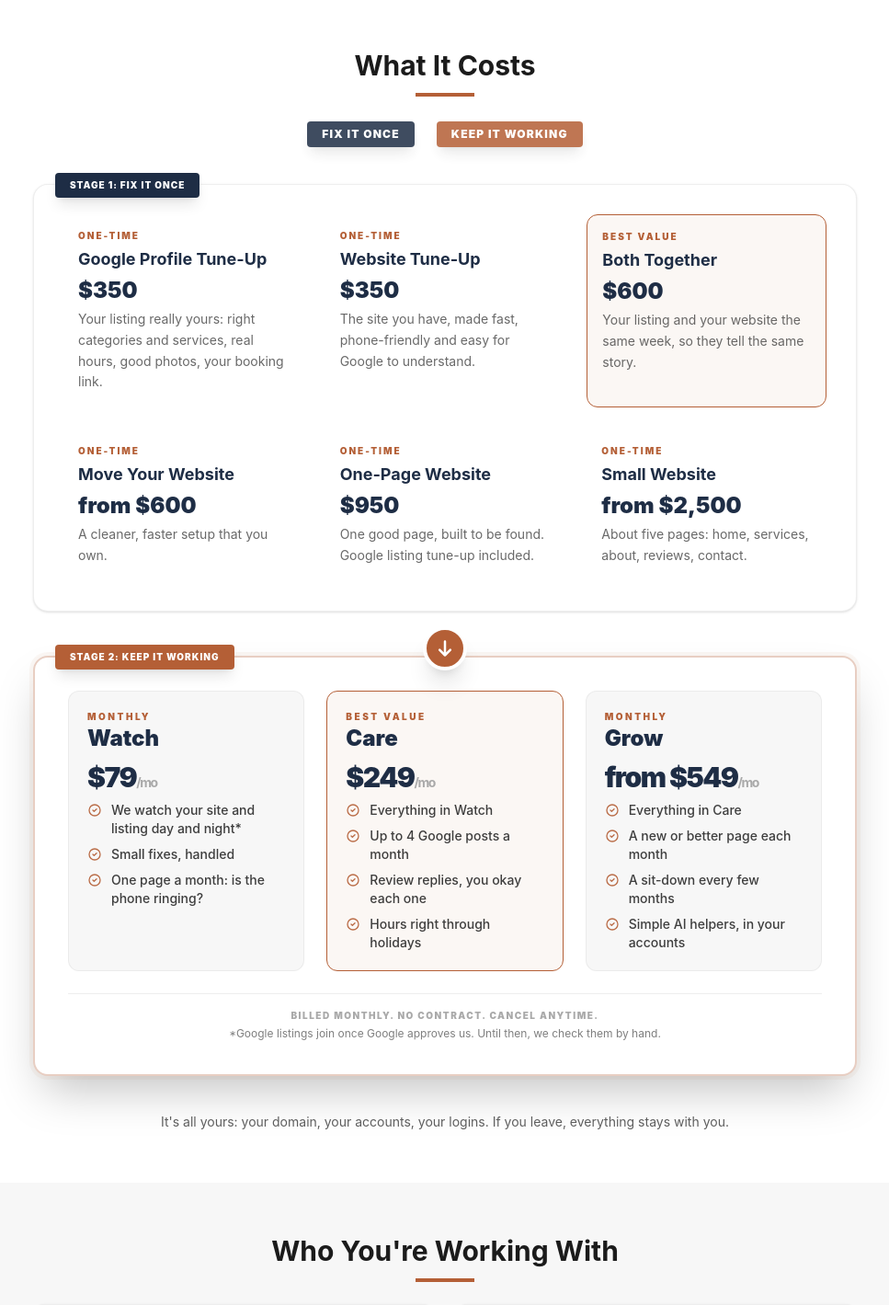
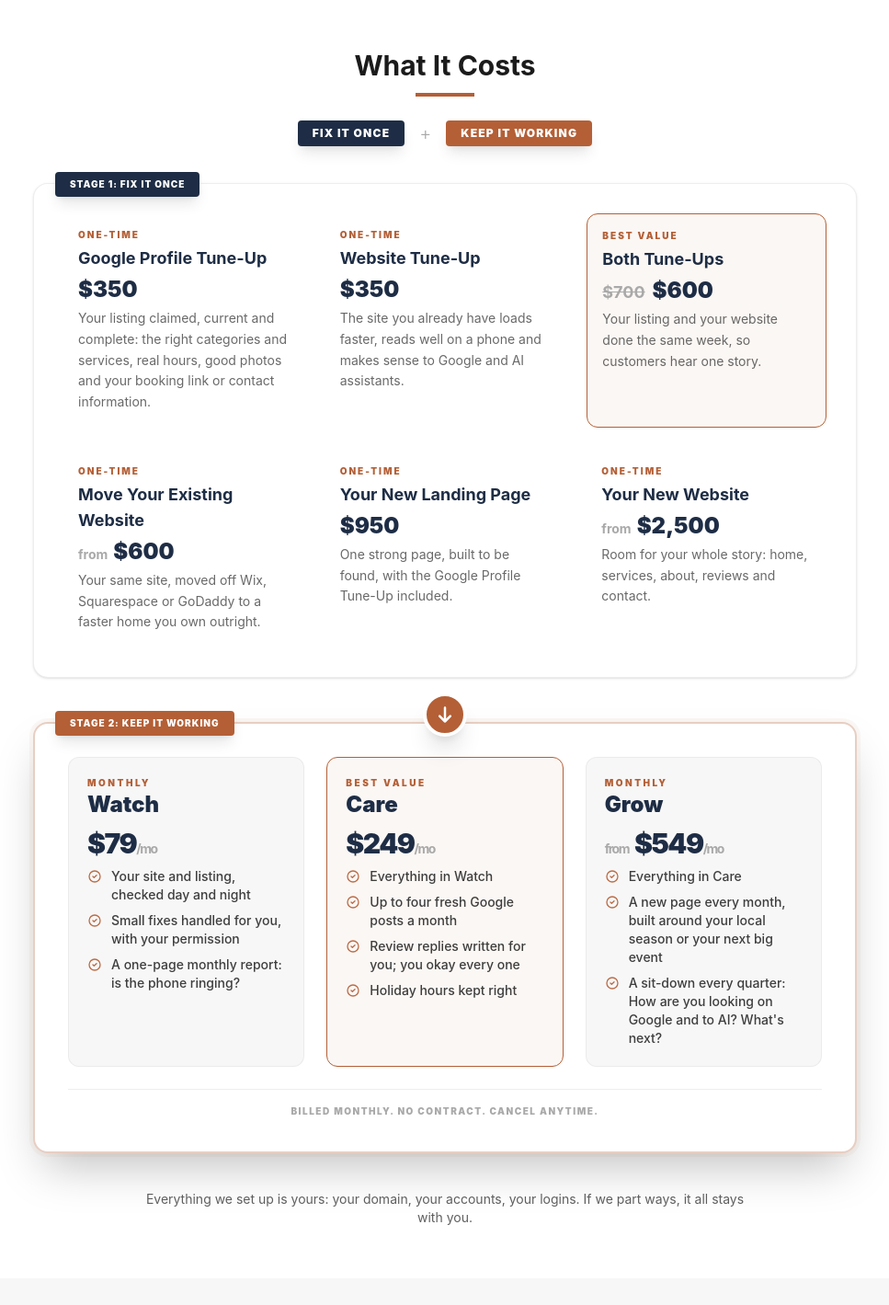
Before and after one commit to mtg-ohio/miles-to-go-site, a React (Vite) app: page / in a window 1280 px wide. Shown: the part 2480-3899 px from the top of the page at 92% size, without its empty margins (156-1123 px from the left). Built offline with nearby package versions, Linux system fonts and the light colour scheme.

Commit message:
Wording pass checkpoint: Grow plan, pricing cards, checkup cards

```diff
--- a/src/components/BaselineSection.tsx
+++ b/src/components/BaselineSection.tsx
@@ -31,7 +31,7 @@ const BaselineSection: React.FC = () => {
           <MetricTile
             category="Your Website"
             title="Closing the Deal"
-            description="Does it load super fast? Does it work on a phone? And do you make it easy for people to contact you?"
+            description="Does it load lightning fast? Does it work on a phone? Can people reach you with just one tap?"
           />
         </div>
 
--- a/src/components/PricingSection.tsx
+++ b/src/components/PricingSection.tsx
@@ -3,39 +3,46 @@ import SectionWrapper from './SectionWrapper';
 import { CheckCircleIcon } from './Icon';
 
 const ONE_TIME = [
-  { name: 'Google Profile Tune-Up', price: '$350', text: 'Your listing really yours: right categories and services, real hours, good photos, your booking link.' },
-  { name: 'Website Tune-Up', price: '$350', text: 'The site you have, made fast, phone-friendly and easy for Google to understand.' },
-  { name: 'Both Together', price: '$600', text: 'Your listing and your website the same week, so they tell the same story.', best: true },
-  { name: 'Move Your Website', price: 'from $600', text: 'A cleaner, faster setup that you own.' },
-  { name: 'One-Page Website', price: '$950', text: 'One good page, built to be found. Google listing tune-up included.' },
-  { name: 'Small Website', price: 'from $2,500', text: 'About five pages: home, services, about, reviews, contact.' },
+  { name: 'Google Profile Tune-Up', price: '$350', text: 'Your listing claimed, current and complete: the right categories and services, real hours, good photos and your booking link or contact information.' },
+  { name: 'Website Tune-Up', price: '$350', text: 'The site you already have loads faster, reads well on a phone and makes sense to Google and AI assistants.' },
+  { name: 'Both Tune-Ups', price: '$600', was: '$700', text: 'Your listing and your website done the same week, so customers hear one story.', best: true },
+  { name: 'Move Your Existing Website', price: 'from $600', text: 'Your same site, moved off Wix, Squarespace or GoDaddy to a faster home you own outright.' },
+  { name: 'Your New Landing Page', price: '$950', text: 'One strong page, built to be found, with the Google Profile Tune-Up included.' },
+  { name: 'Your New Website', price: 'from $2,500', text: 'Room for your whole story: home, services, about, reviews and contact.' },
 ];
 
 const MONTHLY = [
   {
     name: 'Watch',
     price: '$79',
-    items: ['We watch your site and listing day and night*', 'Small fixes, handled', 'One page a month: is the phone ringing?'],
+    items: ['Your site and listing, checked day and night', 'Small fixes handled for you, with your permission', 'A one-page monthly report: is the phone ringing?'],
   },
   {
     name: 'Care',
     price: '$249',
     best: true,
-    items: ['Everything in Watch', 'Up to 4 Google posts a month', 'Review replies, you okay each one', 'Hours right through holidays'],
+    items: ['Everything in Watch', 'Up to four fresh Google posts a month', 'Review replies written for you; you okay every one', 'Holiday hours kept right'],
   },
   {
     name: 'Grow',
     price: 'from $549',
-    items: ['Everything in Care', 'A new or better page each month', 'A sit-down every few months', 'Simple AI helpers, in your accounts'],
+    items: ['Everything in Care', 'A new page every month, built around your local season or your next big event', "A sit-down every quarter: How are you looking on Google and to AI? What's next?"],
   },
 ];
+
+const Price = ({ value }: { value: string }) =>
+  value.startsWith('from ') ? (
+    <><span className="text-sm font-bold text-mtg-warm-gray mr-1.5">from</span>{value.slice(5)}</>
+  ) : (
+    <>{value}</>
+  );
 
 const PricingSection: React.FC = () => {
   return (
     <SectionWrapper title="What It Costs" className="bg-white">
       <div className="max-w-4xl mx-auto space-y-10">
-        <p className="text-base md:text-lg text-mtg-charcoal opacity-85 leading-relaxed text-center max-w-2xl mx-auto">
-          <span className="inline-flex flex-wrap justify-center gap-4 md:gap-6"><span className="bg-mtg-blue px-4 py-1.5 rounded text-xs font-black uppercase tracking-widest text-white whitespace-nowrap shadow-lg">Fix it once</span><span className="bg-mtg-rust px-4 py-1.5 rounded text-xs font-black uppercase tracking-widest text-white whitespace-nowrap shadow-lg">Keep it working</span></span>
+        <p className="text-base md:text-lg text-center max-w-2xl mx-auto">
+          <span className="inline-flex flex-wrap justify-center items-center gap-3 md:gap-4"><span className="bg-mtg-blue px-4 py-1.5 rounded text-xs font-black uppercase tracking-widest text-white whitespace-nowrap shadow-lg">Fix it once</span><span className="self-center text-mtg-warm-gray text-xl font-light leading-none" aria-hidden="true">+</span><span className="bg-mtg-rust px-4 py-1.5 rounded text-xs font-black uppercase tracking-widest text-white whitespace-nowrap shadow-lg">Keep it working</span></span>
         </p>
 
         {/* STAGE 1: FIX IT ONCE */}
@@ -47,7 +54,7 @@ const PricingSection: React.FC = () => {
                 <div key={s.name} className={`p-4 rounded-xl ${s.best ? 'bg-mtg-rust/5 border border-mtg-rust' : ''}`}>
                   <p className="text-[10px] font-black text-mtg-rust uppercase tracking-[0.2em] mb-1">{s.best ? 'Best Value' : 'One-Time'}</p>
                   <h4 className="text-lg font-bold text-mtg-navy">{s.name}</h4>
-                  <p className="text-2xl font-black text-mtg-navy my-1">{s.price}</p>
+                  <p className="text-2xl font-black text-mtg-navy my-1">{s.was && <s className="text-lg font-bold text-mtg-warm-gray mr-2">{s.was}</s>}<Price value={s.price} /></p>
                   <p className="text-mtg-charcoal opacity-70 text-sm leading-relaxed">{s.text}</p>
                 </div>
               ))}
@@ -75,7 +82,7 @@ const PricingSection: React.FC = () => {
                     <p className="text-[10px] font-black text-mtg-rust uppercase tracking-[0.25em]">{p.best ? 'Best Value' : 'Monthly'}</p>
                     <h3 className="text-2xl font-black text-mtg-navy">{p.name}</h3>
                     <p className="text-3xl font-black text-mtg-navy tracking-tighter my-2">
-                      {p.price}<span className="text-sm font-bold text-mtg-warm-gray">/mo</span>
+                      <Price value={p.price} /><span className="text-sm font-bold text-mtg-warm-gray">/mo</span>
                     </p>
                     <ul className="space-y-2">
                       {p.items.map((i) => (
@@ -92,16 +99,13 @@ const PricingSection: React.FC = () => {
                 <p className="text-[10px] text-mtg-warm-gray font-black uppercase tracking-[0.15em]">
                   Billed monthly. No contract. Cancel anytime.
                 </p>
-                <p className="text-xs text-mtg-charcoal opacity-60">
-                  *Google listings join once Google approves us. Until then, we check them by hand.
-                </p>
               </div>
             </div>
           </div>
         </div>
 
         <p className="text-sm text-mtg-charcoal opacity-75 text-center max-w-2xl mx-auto">
-          It&apos;s all yours: your domain, your accounts, your logins. If you leave, everything stays with you.
+          Everything we set up is yours: your domain, your accounts, your logins. If we part ways, it all stays with you.
         </p>
       </div>
     </SectionWrapper>
```
